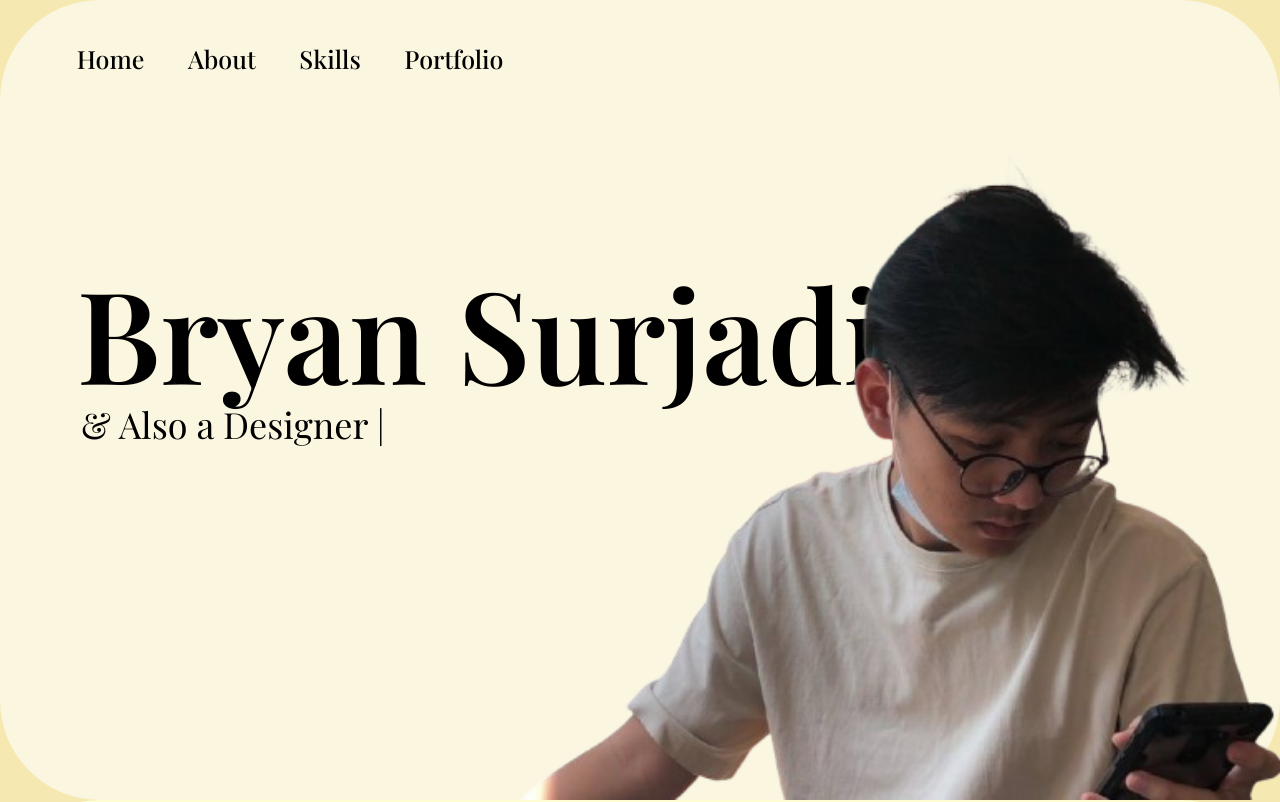
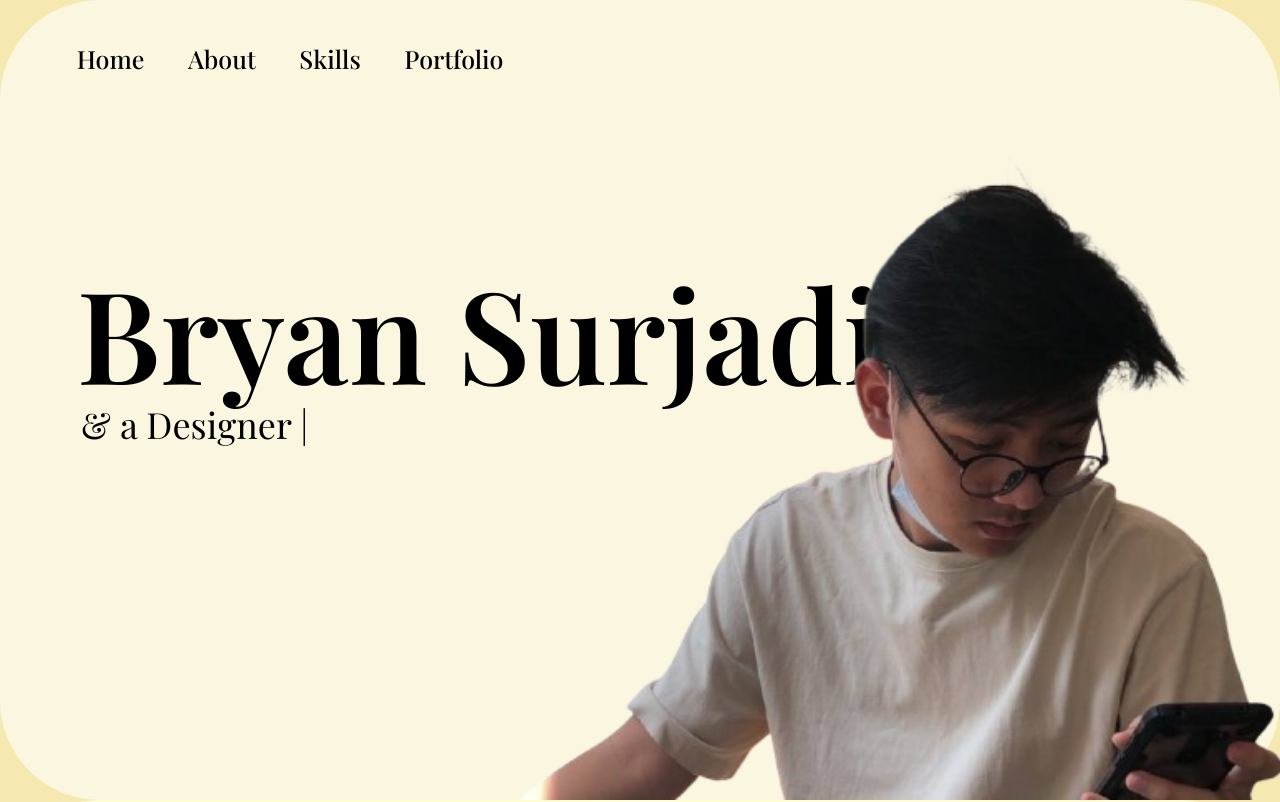
Before and after one commit to BryanSurjadi/porto, a React (Vite) app: page / in a window 1280 px wide. Shown: the top 802 px of the page. Built offline with nearby package versions, Linux system fonts and the light colour scheme; some icons are missing; a web font is replaced by a local one.

Commit message:
z index nav

```diff
--- a/src/App.jsx
+++ b/src/App.jsx
@@ -11,7 +11,7 @@ import Contacts from "./Contacts";
 export default function App() {
   return (
     <BrowserRouter>
-      <nav className="w-1/3 h-10 fixed top-10 left-0 ml-[6vw]">
+      <nav className="w-1/3 h-10 fixed top-10 left-0 ml-[6vw] z-10">
         <ul className="flex w-full h-full flex-row justify-between font-medium text-[25px]">
           <li className="hover:underline hover:text-orange-800 ">
             <Link to="#home" smooth>
--- a/src/HomePage.jsx
+++ b/src/HomePage.jsx
@@ -22,7 +22,7 @@ export default function HomePage() {
             sequence={[
               "Junior Software Developer",
               1000,
-              "& Also a Designer ",
+              "& a Designer ",
               1000, // wait 1s before replacing "Mice" with "Hamsters"
             ]}
             wrapper="span"
```
